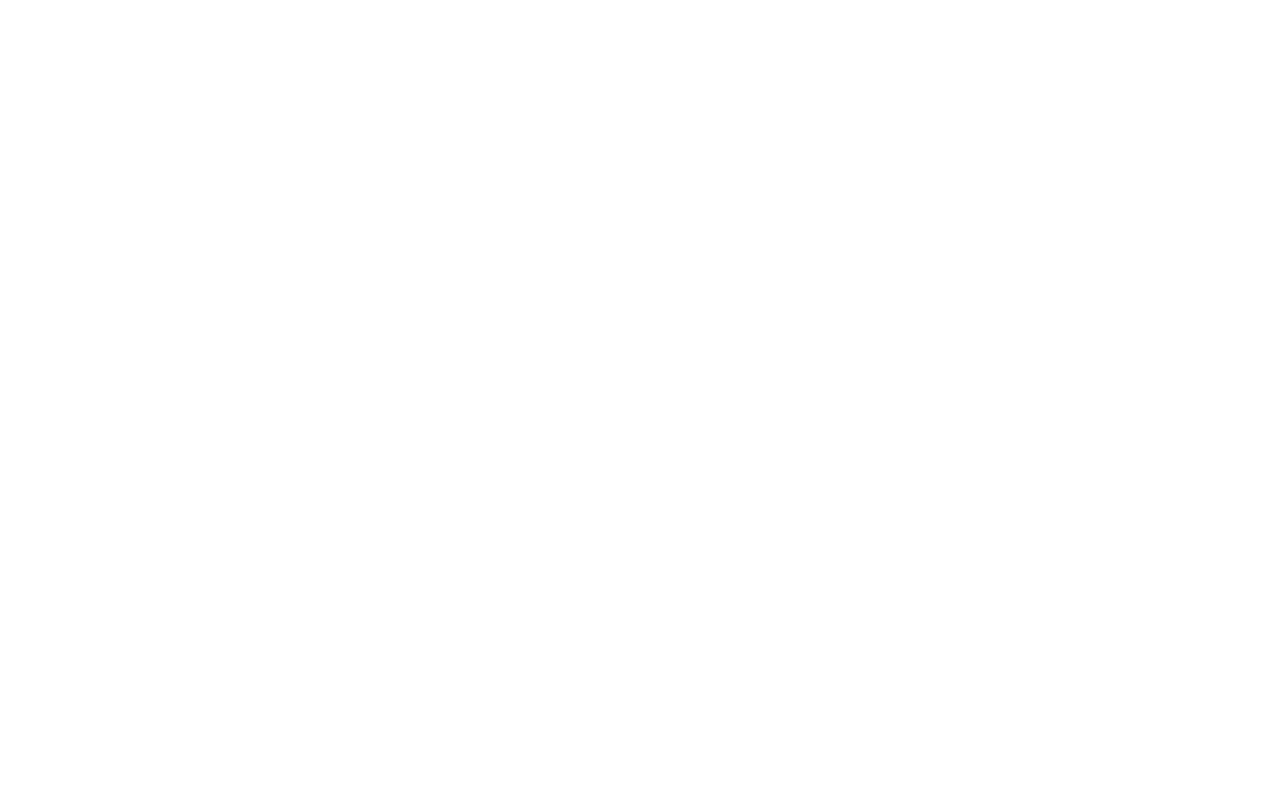
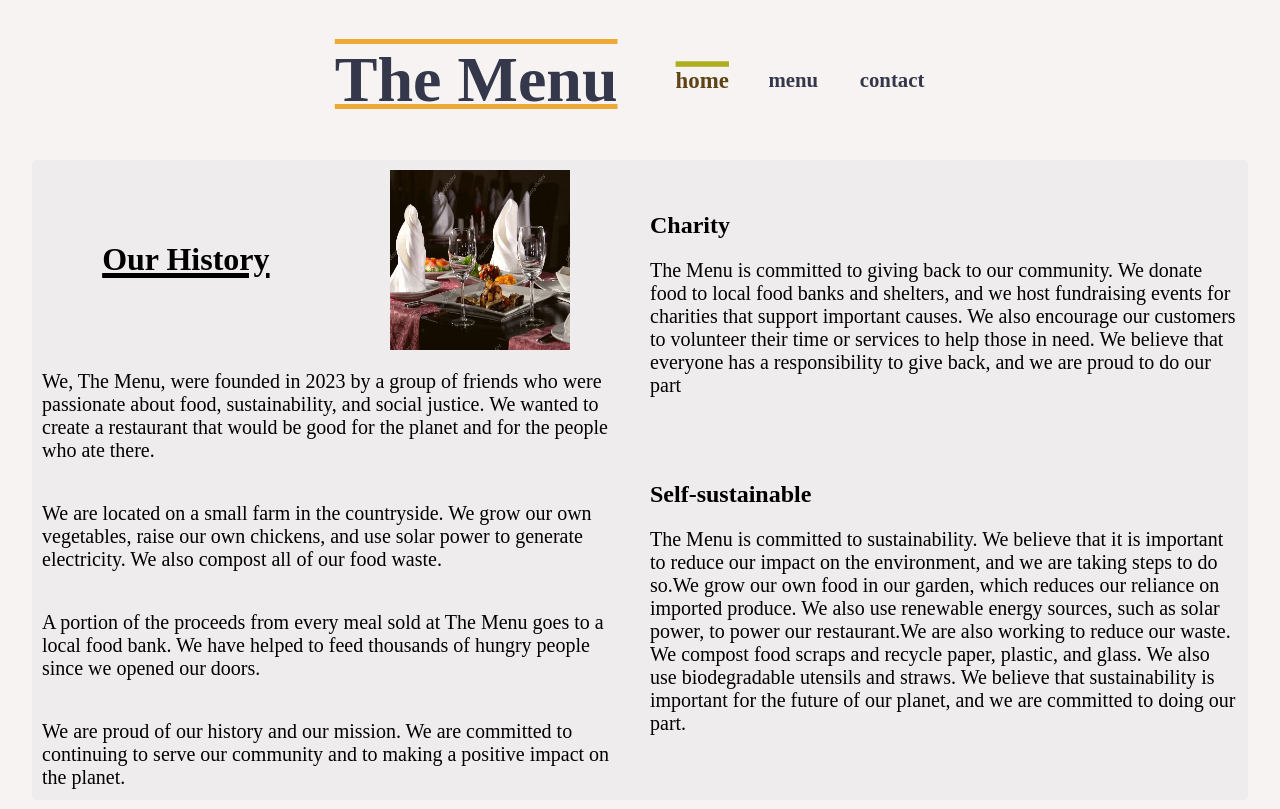
Before and after one commit to AV-MMI/the_menu, a website built with webpack: page dist/index.html in a window 1280 px wide. Built offline with nearby package versions, Linux system fonts and the light colour scheme.

Commit message:
Add base structure. Add home page

```diff
--- a/package.json
+++ b/package.json
@@ -20,6 +20,9 @@
   },
   "homepage": "https://github.com/AV-MMI/the_menu#readme",
   "devDependencies": {
+    "css-loader": "^6.8.1",
+    "html-webpack-plugin": "^5.5.3",
+    "style-loader": "^3.3.3",
     "webpack": "^5.88.2",
     "webpack-cli": "^5.1.4",
     "webpack-dev-server": "^4.15.1"
--- a/src/index.js
+++ /dev/null
@@ -1 +0,0 @@
-console.log('checking if it workss')
--- /dev/null
+++ b/src/scripts/home.js
@@ -0,0 +1,76 @@
+import '../styles/home.css';
+import '../styles/utilities.css';
+import * as utilities from './utilities.js';
+import * as index from './index.js';
+export { render };
+
+/*MAIN CONTENT*/
+
+const headCont = utilities.createEl('div', ['h-flex', 'headCont'], false, 'heading-cont');
+const h1 = utilities.createEl('h1', [], 'Our History', 'home-h1');
+const headingImg = utilities.createEl('img', [], false, 'headingImg-home');
+
+headingImg.src = '../img/our-history.jpg'
+
+headCont.appendChild(h1);
+headCont.appendChild(headingImg);
+
+
+const infoCont = utilities.createEl('div', ['v-center-flex']);
+const whoP = utilities.createEl('p', [], 'We, The Menu, were founded in 2023 by a group of friends who were passionate about food, sustainability, and social justice. We wanted to create a restaurant that would be good for the planet and for the people who ate there.');
+const whereP = utilities.createEl('p', [], 'We are located on a small farm in the countryside. We grow our own vegetables, raise our own chickens, and use solar power to generate electricity. We also compost all of our food waste.');
+const goesP = utilities.createEl('p', [], 'A portion of the proceeds from every meal sold at The Menu goes to a local food bank. We have helped to feed thousands of hungry people since we opened our doors.');
+const proudP = utilities.createEl('p', [], 'We are proud of our history and our mission. We are committed to continuing to serve our community and to making a positive impact on the planet.');
+
+infoCont.appendChild(whoP);
+infoCont.appendChild(whereP);
+infoCont.appendChild(goesP);
+infoCont.appendChild(proudP);
+
+/*MAIN CONTENT*/
+
+/*SUB CONTENT*/
+
+const charityCont = utilities.createEl('div', [], false, 'charity-cont');
+const h2Charity = utilities.createEl('h2', [], 'Charity', 'charity-h2');
+const pCharity = utilities.createEl('p', [], false, 'charity-p');
+
+// as the text is long i prefered to not use the correspondent argument in .createEl for text, instead
+// i decided to assign its text apart from .createEl;
+pCharity.textContent = 'The Menu is committed to giving back to our community. We donate food to local food banks and shelters, and we host fundraising events for charities that support important causes. We also encourage our customers to volunteer their time or services to help those in need. We believe that everyone has a responsibility to give back, and we are proud to do our part';
+
+
+charityCont.appendChild(h2Charity);
+charityCont.appendChild(pCharity);
+
+const sustainableCont = utilities.createEl('div', [], false, 'sustainable-cont');
+const h2Sustainable = utilities.createEl('h2', [], 'Self-sustainable', 'sustainable-h2');
+const pSustainable = utilities.createEl('p', [], false, 'sustainable-p');
+
+pSustainable.textContent = 'The Menu is committed to sustainability. We believe that it is important to reduce our impact on the environment, and we are taking steps to do so.We grow our own food in our garden, which reduces our reliance on imported produce. We also use renewable energy sources, such as solar power, to power our restaurant.We are also working to reduce our waste. We compost food scraps and recycle paper, plastic, and glass. We also use biodegradable utensils and straws. We believe that sustainability is important for the future of our planet, and we are committed to doing our part.';
+
+sustainableCont.appendChild(h2Sustainable);
+sustainableCont.appendChild(pSustainable);
+
+
+
+
+/*SUB CONTENT*/
+
+/* RENDER FUNCTION: All elements are already created,
+					we just have to append it to each corresponding
+					cont
+*/
+
+function render(){
+	// MAIN CONTENT
+	index.mainCont.appendChild(headCont);
+	index.mainCont.appendChild(infoCont);
+	// SUB CONTENT
+	index.subCont.appendChild(charityCont);
+	index.subCont.appendChild(sustainableCont);
+
+	return
+}
+
+/*RENDER FUNCTION*/
--- /dev/null
+++ b/src/scripts/index.js
@@ -0,0 +1,136 @@
+import '../styles/styles.css';
+import '../styles/utilities.css';
+import * as home from './home.js';
+import * as utilities from './utilities.js';
+
+export { mainCont, subCont };
+
+const content = document.getElementById('content');
+content.classList.add('vcenter-flex');
+
+
+/**-HEADING CONT-**/	// (element, cssClass, innerText, id
+const headingCont = utilities.createEl('div', ['headingCont', 'h-flex']);
+const mainHeading = utilities.createEl('h1', ['main-heading'], 'The Menu');
+
+const menuCont = utilities.createEl('ul', ['menu-cont', 'h-flex', 'test']);
+const homePage = utilities.createEl('li', ['menu-opt'], 'home', 'homeLi');
+const menuPage = utilities.createEl('li', ['menu-opt'], 'menu', 'menuLi');
+const contactPage = utilities.createEl('li', ['menu-opt'], 'contact', 'contactLi');
+
+headingCont.appendChild(mainHeading);
+headingCont.appendChild(menuCont);
+
+menuCont.appendChild(homePage);
+menuCont.appendChild(menuPage);
+menuCont.appendChild(contactPage);
+
+
+/**-HEADING CONT-**/
+const tabDisplay = utilities.createEl('div', ['tab-display'], false, 'tabDisplay');
+const mainCont = utilities.createEl('div', ['half-cont'], false, 'mainCont');
+const subCont = utilities.createEl('div', ['half-cont'], false, 'subCont');
+
+mainCont.classList.add('v-center-flex');
+subCont.classList.add('v-gap-flex');
+
+
+tabDisplay.appendChild(mainCont);
+tabDisplay.appendChild(subCont);
+
+
+// tab behavior
+const menuOpts = menuCont.children;
+
+for(let i = 0; i < menuOpts.length; i++){
+	menuOpts.item(i).addEventListener('click', optsHandler)
+}
+
+
+function optsHandler(e){
+
+	//assign selected class
+	e.target.classList.add('menu-opt-selected');
+
+	//wipe out current content - TODO
+
+
+	//display correspondent content
+	if(e.target.id == 'homeLi'){
+		cleanDisplay();
+		home.render();
+	}
+	else if(e.target.id == 'menuLi'){
+		cleanDisplay();
+		console.log(e.target.id)
+	}
+	else if(e.target.id == 'contactLi'){
+		cleanDisplay();
+		console.log(e.target.id)
+	}
+
+	//remove selected class from the previous option clicked
+	for(let i = 0; i < menuOpts.length; i++){
+		if(menuOpts.item(i) !== e.target
+			&& menuOpts.item(i).classList.contains('menu-opt-selected')){
+			menuOpts.item(i).classList.remove('menu-opt-selected');
+		}
+	}
+}
+
+
+// content div
+content.appendChild(headingCont);
+content.appendChild(tabDisplay);
+
+/*render last tab visited*/
+function renderLastTab(){
+	if(utilities.tabs.home){
+		home.render();
+		homePage.classList.add('menu-opt-selected');
+	}
+
+	else if(utilities.tabs.menu){
+		// render
+		menuPage.classList.add('menu-opt-selected');
+
+	}
+
+	else if(utilities.tabs.contact){
+		// render
+		contactPage.classList.add('menu-opt-selected');
+	}
+}
+
+// remove all current content from the tabs display
+function cleanDisplay(){
+	// remove all elements from the mainCont part of the tabDisplay
+	do {
+		let tempo = mainCont.children[0];
+		if(tempo){
+			tempo.remove();
+		}
+	} while(mainCont.children.length > 0)
+
+
+	// remove all elements from the subCont part of the tabDisplay
+	do {
+		let tempo = subCont.children[0];
+		if(tempo){
+			tempo.remove();
+		}
+	} while(subCont.children.length > 0)
+
+	return
+};
+
+
+renderLastTab();
+
+
+/**TO DO
+[X]- Add a page menu
+[X]- import/export with utilities.js
+[o]- Different layouts for each page
+[]
+**/
--- /dev/null
+++ b/src/scripts/localStorage.js
@@ -0,0 +1,5 @@
+const pagesObj = {
+	home: true,
+	menu: false,
+	contact: false,
+};
--- /dev/null
+++ b/src/scripts/utilities.js
@@ -0,0 +1,37 @@
+import * as index from './index.js';
+export { createEl, tabs };
+
+function createEl(element, cssClass, innerText, id){
+	const newEl = document.createElement(element);
+	//asigning css class/Classes
+	if(cssClass && cssClass.length > 0){
+		if(Array.isArray(cssClass)){ // an array was passed
+			for(let i = 0; i < cssClass.length; i++){
+				newEl.classList.add(cssClass[i]);
+			}
+		}
+
+		else { //a string was passed
+			newEl.classList.add(cssClass);
+		}
+	}
+
+	//assigning text if passed
+	if(innerText){
+		newEl.textContent = innerText
+	}
+
+	//assigning id
+	if(id){
+		newEl.setAttribute('id', id);
+	}
+
+	return newEl;
+}
+
+// keeps track of the current tab/last one visited
+const tabs = {
+	home: true,
+	menu: true,
+	contact: false,
+};
--- /dev/null
+++ b/src/styles/home.css
@@ -0,0 +1,17 @@
+
+#headingImg-home {
+	width: 180px;
+	height: 180px;
+}
+
+.headCont {
+	width: 100%;
+}
+
+#home-h1 {
+	text-decoration: underline 5px;
+}
+
+p {
+	font-size: 20px;
+}
--- /dev/null
+++ b/src/styles/styles.css
@@ -0,0 +1,73 @@
+body {
+	background-color:  #f6f3f2;
+	width: 100vw;
+	height: 100vh;
+	padding: 0;
+	margin: 0;
+}
+
+#content {
+	display: flex;
+	flex-direction: column;
+	align-items: center;
+	width: 100%;
+	height: 100%;
+}
+
+.main-heading {
+	color: #35384b;
+	font-size: 4rem;
+	text-decoration: underline overline  #eca935 5px;
+}
+
+/* MENU */
+.menu-opt {
+	list-style: none;
+	font-size: 1.3rem;
+	cursor: pointer;
+	margin: 1.3rem;
+	font-weight: bold;
+	color: #35384b;
+	transition: 0.3s;
+}
+
+.menu-opt:hover {
+	color: #2f210a;
+	padding: 5px;
+	text-decoration: underline #eca935 5px;
+	transform: scale(1.1);
+}
+
+.menu-opt-selected {
+	color: #5e4315;
+	text-decoration: overline #aeaf1e 5px;
+	transition: 0.3;
+	transform: scale(1.1);
+}
+
+.menu-opt-selected:hover {
+	color: #5e4315;
+	text-decoration: overline #aeaf1e 5px;
+	transition: 0.3;
+	transform: scale(1.2);
+}
+
+
+/* tab display */
+.tab-display {
+	width: 95%;
+	height: 80%;
+	background-color: #eeecec;
+	border-radius: 5px;
+	display: flex;
+}
+
+.half-cont {
+	width: 50%;
+	height: 95%;
+	padding: 10px;
+}
+
+p {
+	font-size: 20px;
+}
--- /dev/null
+++ b/src/styles/utilities.css
@@ -0,0 +1,17 @@
+.h-flex {
+	display: flex;
+	align-items: center;
+	justify-content: space-around;
+}
+
+.v-center-flex {
+	display: flex;
+	flex-direction: column;
+	align-items: center;
+}
+
+.v-gap-flex {
+	display: flex;
+	flex-direction: column;
+	justify-content: space-around;
+}
--- a/webpack.config.js
+++ b/webpack.config.js
@@ -1,22 +1,49 @@
 const path = require('path');
+const HtmlWebpackPlugin = require('html-webpack-plugin');
 
 module.exports = {
 	mode: 'development',
 
   entry: {
-  	index: './src/index.js',
+  	index: './src/scripts/index.js',
+    homePage: './src/scripts/home.js',
+    menuPage: './src/scripts/menu.js',
+    contactPage: './src/scripts/contact.js',
+    localStorage: './src/scripts/localStorage.js',
+    utilities: './src/scripts/utilities.js'
   },
 
+  devtool: 'inline-source-map',
+
+  plugins: [
+    new HtmlWebpackPlugin({
+    	template: './src/index.html',
+    })
+  ],
+
   devServer: {
-  	static: './dist',
+    static: {
+      directory: path.join(__dirname, '/src'),
+    },
+    compress: true,
+    port: 9000,
   },
 
   output: {
-    filename: 'main.js',
+    filename: '[name]-bundle.js',
     path: path.resolve(__dirname, 'dist'),
   },
 
+  module: {
+    rules: [
+      {
+        test: /\.css$/i,
+        use: ['style-loader', 'css-loader'],
+      },
+    ],
+  },
+
   optimization: {
-  	runtimeChunk: 'single';
+  	runtimeChunk: 'single',
   },
 };
```
Also changed, not shown: src/index.html (added, +11 -0 lines), dist/contactPage-bundle.js (added), dist/homePage-bundle.js (added), dist/index-bundle.js (added), dist/index.html, dist/localStorage-bundle.js (added), dist/menuPage-bundle.js (added), dist/runtime-bundle.js (added), dist/test-bundle.js (added), dist/utilities-bundle.js (added), src/img/our-history.jpg (added), src/scripts/contact.js (added), src/scripts/menu.js (added), 1 other file.
